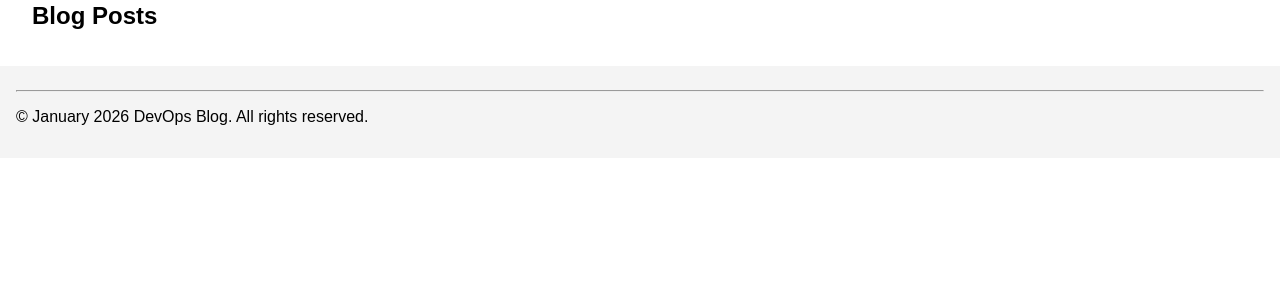
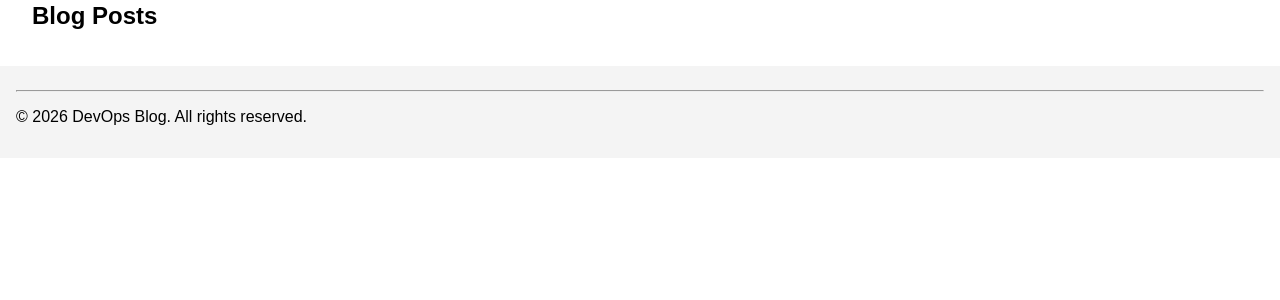
Before and after one commit to pitkapatka123/devopsblog-application, a Flask app: page /posts in a window 1280 px wide. Shown: the part 139-439 px from the top of the page. Run offline with Flask 3, Linux system fonts and the light colour scheme; data that the repository does not hold is empty; parts of the project's set-up code (start-up, migrations or seed data) failed here and were passed over.

Commit message:
making tiny changes to content and base.html to trigger both pipelines for testing purposes - #2

```diff
--- a/templates/base.html
+++ b/templates/base.html
@@ -22,7 +22,7 @@
 
   <footer>
     <hr/>
-    <p>&copy; January 2026 DevOps Blog. All rights reserved.</p>
+    <p>&copy; 2026 DevOps Blog. All rights reserved.</p>
   </footer>
 </body>
 </html>
```
Also changed, not shown: content/posts/they call me the pipe inspector.md (+1 -1 lines).
